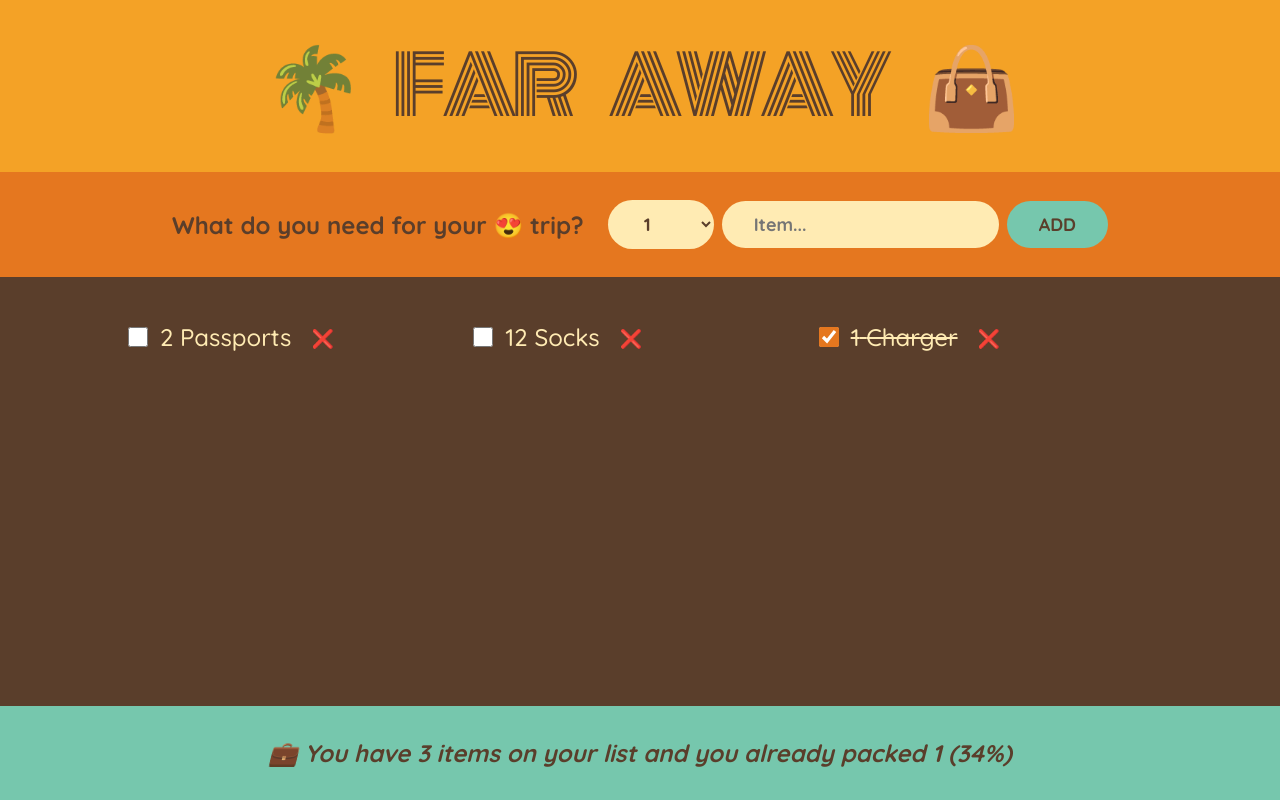
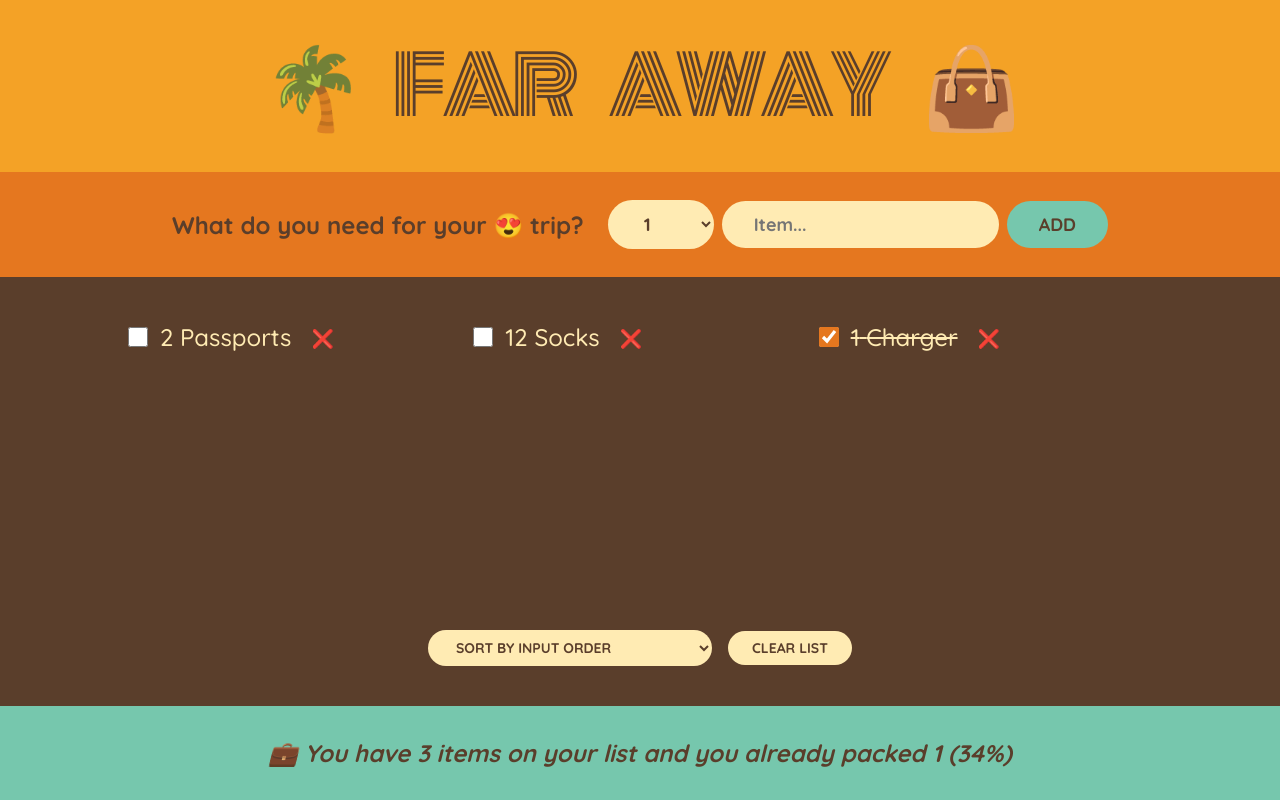
Before and after one commit to Dual1tyxd3v/far-away, a React (Create React App) app: page / in a window 1280 px wide. Built offline with nearby package versions, Linux system fonts and the light colour scheme.

Commit message:
Added sorting items and clear items functionality

```diff
--- a/src/components/app/app.tsx
+++ b/src/components/app/app.tsx
@@ -21,6 +21,9 @@ function App(): JSX.Element {
     setItems(items.filter((item) => item.id !== id));
   };
 
+  const clearItems = () => {
+    setItems([]);
+  };
   return (
     <div className="app">
       <Logo />
@@ -29,6 +32,7 @@ function App(): JSX.Element {
         items={items}
         togglePacked={togglePacked}
         deleteItem={deleteItem}
+        clearItems={clearItems}
       />
       <Stats items={items} />
     </div>
--- a/src/components/packing-list/packing-list.tsx
+++ b/src/components/packing-list/packing-list.tsx
@@ -1,3 +1,4 @@
+import { useState } from 'react';
 import { PackItem, PackItems } from '../../types/types';
 import PackingItem from '../packing-item/packing-item';
 
@@ -5,17 +6,36 @@ type PackingListProps = {
   items: PackItems;
   togglePacked: (item: PackItem) => void;
   deleteItem: (id: number) => void;
+  clearItems: () => void;
 };
 
 export default function PackingList({
   items,
   togglePacked,
   deleteItem,
+  clearItems,
 }: PackingListProps) {
+  const [sorting, setSorting] = useState('input');
+
+  let sortedItems: PackItems | [] = [];
+  if (sorting === 'input') {
+    sortedItems = [...items];
+  }
+  if (sorting === 'description') {
+    sortedItems = [...items].sort((itemA, itemB) =>
+      itemA.description.localeCompare(itemB.description)
+    );
+  }
+  if (sorting === 'packed') {
+    sortedItems = [...items].sort(
+      (itemA, itemB) => +itemB.packed - +itemA.packed
+    );
+  }
+
   return (
     <div className="list">
       <ul>
-        {items.map((item) => (
+        {sortedItems.map((item) => (
           <PackingItem
             item={item}
             key={item.id}
@@ -24,6 +44,16 @@ export default function PackingList({
           />
         ))}
       </ul>
+      {!!items.length && (
+        <div className="actions">
+          <select value={sorting} onChange={(e) => setSorting(e.target.value)}>
+            <option value="input">Sort by input order</option>
+            <option value="description">Sort by description</option>
+            <option value="packed">Sort by input packed status</option>
+          </select>
+          <button onClick={clearItems}>Clear list</button>
+        </div>
+      )}
     </div>
   );
 }
```
